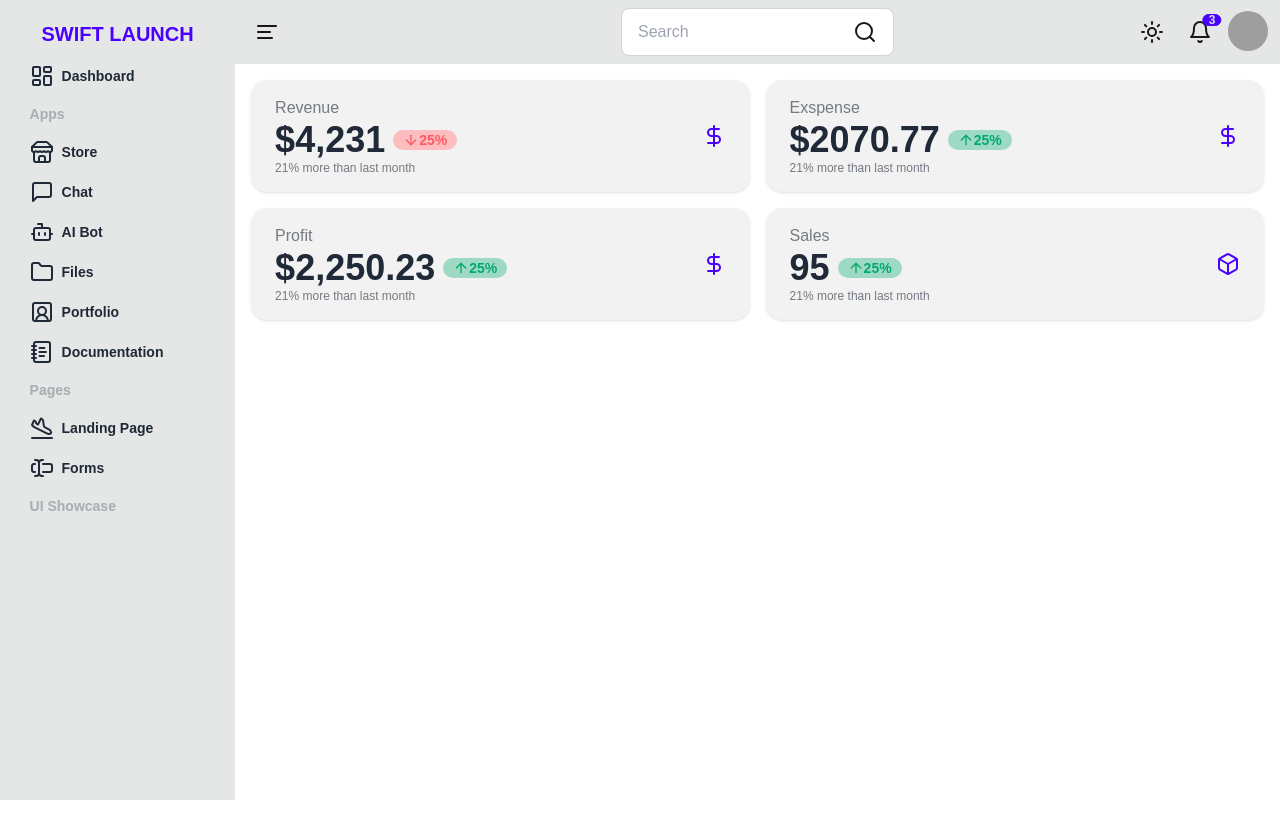
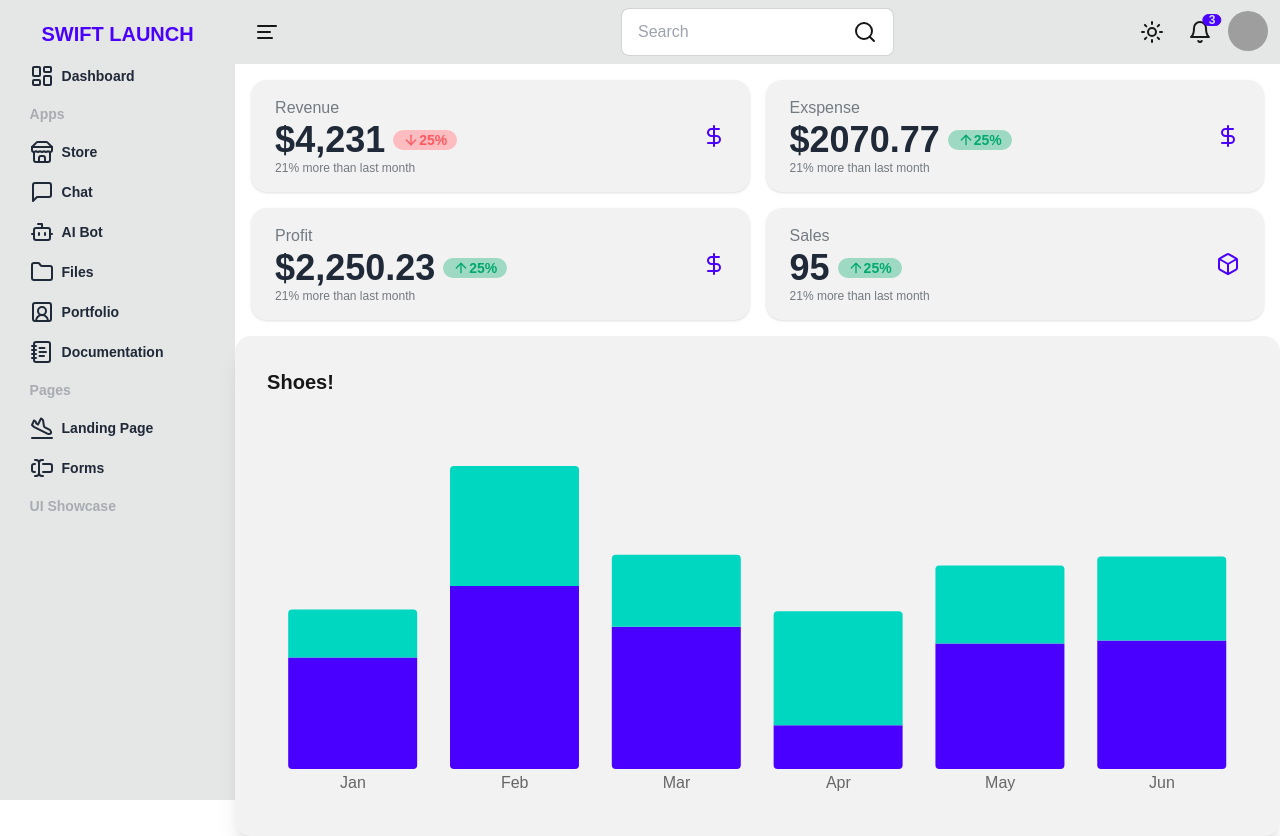
Before and after one commit to HunterGalloway-dev/swiftlaunch, a Next.js app: page /dashboard in a window 1280 px wide. Before the commit the page ends 800 px from the top, so only its background shows below. Built offline with nearby package versions, Linux system fonts and the light colour scheme; grey boxes are pictures that could not be loaded.

Commit message:
Rev Charts

```diff
--- a/src/app/components/Dashboard/index.tsx
+++ b/src/app/components/Dashboard/index.tsx
@@ -1,5 +1,6 @@
 import { ArrowDown, ArrowUp, Box, DollarSign } from "lucide-react";
 import React from "react";
+import RevenueChart from "../RevenueChart";
 
 const Dashboard = () => {
   return (
@@ -73,7 +74,9 @@ const Dashboard = () => {
           </div>
         </div>
       </div>
-      <div className="w-full"></div>
+      <div className="w-full">
+        <RevenueChart />
+      </div>
     </div>
   );
 };
--- /dev/null
+++ b/src/app/components/RevenueChart/index.tsx
@@ -0,0 +1,89 @@
+"use client";
+
+import { Circle } from "lucide-react";
+import React from "react";
+import {
+  Bar,
+  BarChart,
+  Rectangle,
+  ResponsiveContainer,
+  Tooltip,
+  TooltipProps,
+  XAxis,
+} from "recharts";
+
+const chartData = [
+  { month: "January", Sales: 186, Revenue: 80 },
+  { month: "February", Sales: 305, Revenue: 200 },
+  { month: "March", Sales: 237, Revenue: 120 },
+  { month: "April", Sales: 73, Revenue: 190 },
+  { month: "May", Sales: 209, Revenue: 130 },
+  { month: "June", Sales: 214, Revenue: 140 },
+];
+
+const CustomTooltip = ({
+  active,
+  payload,
+  label,
+}: TooltipProps<string, string>) => {
+  if (active && payload && payload.length) {
+    console.log(payload);
+    return (
+      <div className="text-sm font-bold">
+        <h1 className="bg-base-300 px-2 py-1 rounded-t-md">{label}</h1>
+        <div className="bg-base-100 bg-opacity-80 rounded-b-md">
+          <div className="label space-x-2">
+            <Circle size={15} className={`${payload[0].className}`} />{" "}
+            <p>{`${payload[0].name}: $${payload[0].value}`}</p>
+          </div>
+          <p className="label">
+            <Circle size={15} className={`${payload[1].className}`} />{" "}
+            {`${payload[0].name}: $${payload[1].value}`}
+          </p>
+        </div>
+      </div>
+    );
+  }
+
+  return null;
+};
+
+const RevenueChart = () => {
+  return (
+    <div className="w-full card bg-base-200 shadow-xl">
+      <div className="card-body">
+        <h2 className="card-title">Shoes!</h2>
+        <ResponsiveContainer className={"w-full"} height={400}>
+          <BarChart accessibilityLayer data={chartData}>
+            <XAxis
+              dataKey="month"
+              tickLine={false}
+              axisLine={false}
+              tickFormatter={(value) => value.slice(0, 3)}
+            />
+            <Tooltip
+              content={CustomTooltip}
+              cursor={{ fill: "transparent " }}
+            />
+            <Bar
+              dataKey="Sales"
+              stackId="a"
+              fill="var(--color-desktop)"
+              className="fill-primary text-primary"
+              radius={[0, 0, 4, 4]}
+              activeBar={<Rectangle stroke="bg-warning" />}
+            />
+            <Bar
+              dataKey="Revenue"
+              stackId="a"
+              className="fill-accent text-accent"
+              radius={[4, 4, 0, 0]}
+            />
+          </BarChart>
+        </ResponsiveContainer>
+      </div>
+    </div>
+  );
+};
+
+export default RevenueChart;
```
